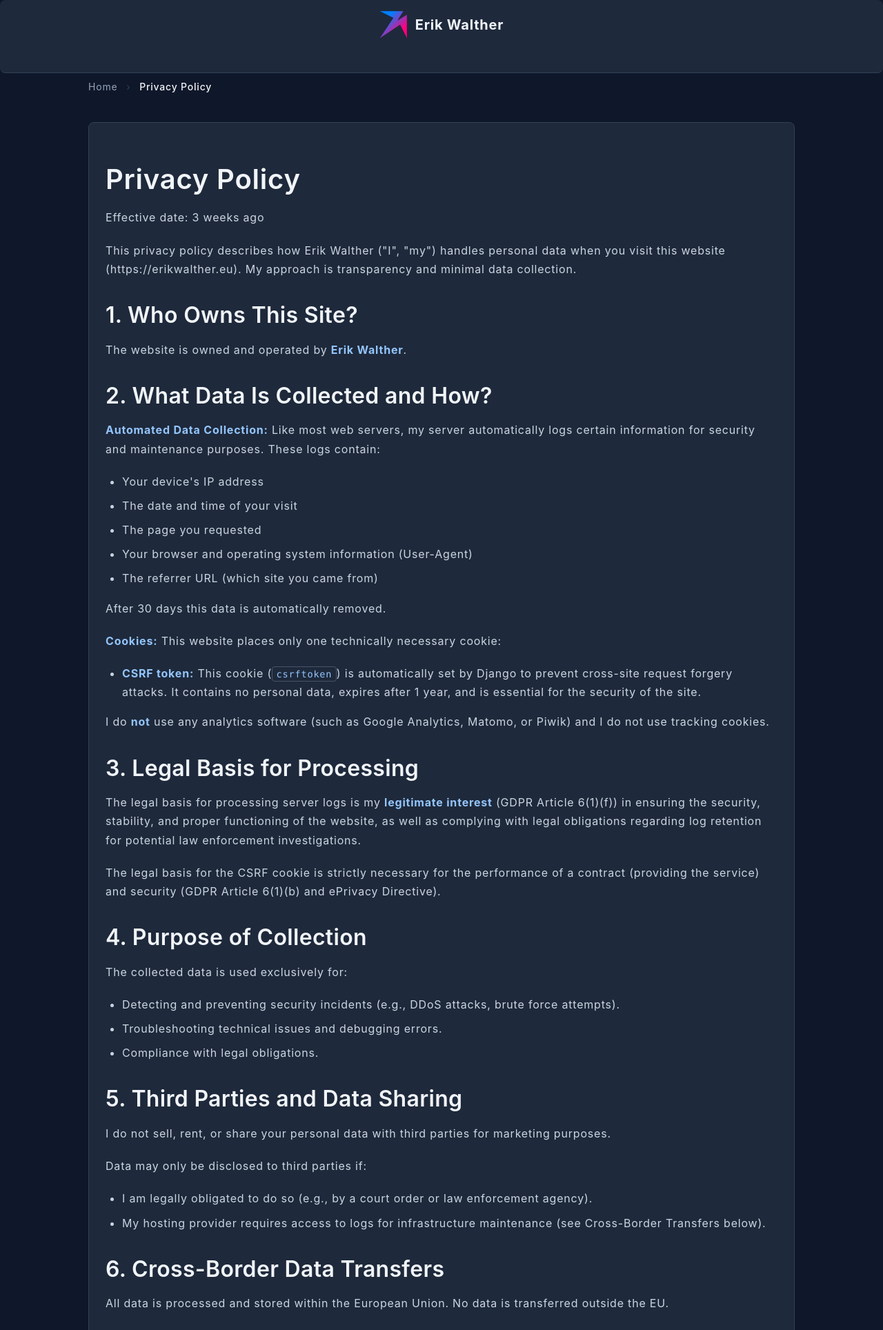
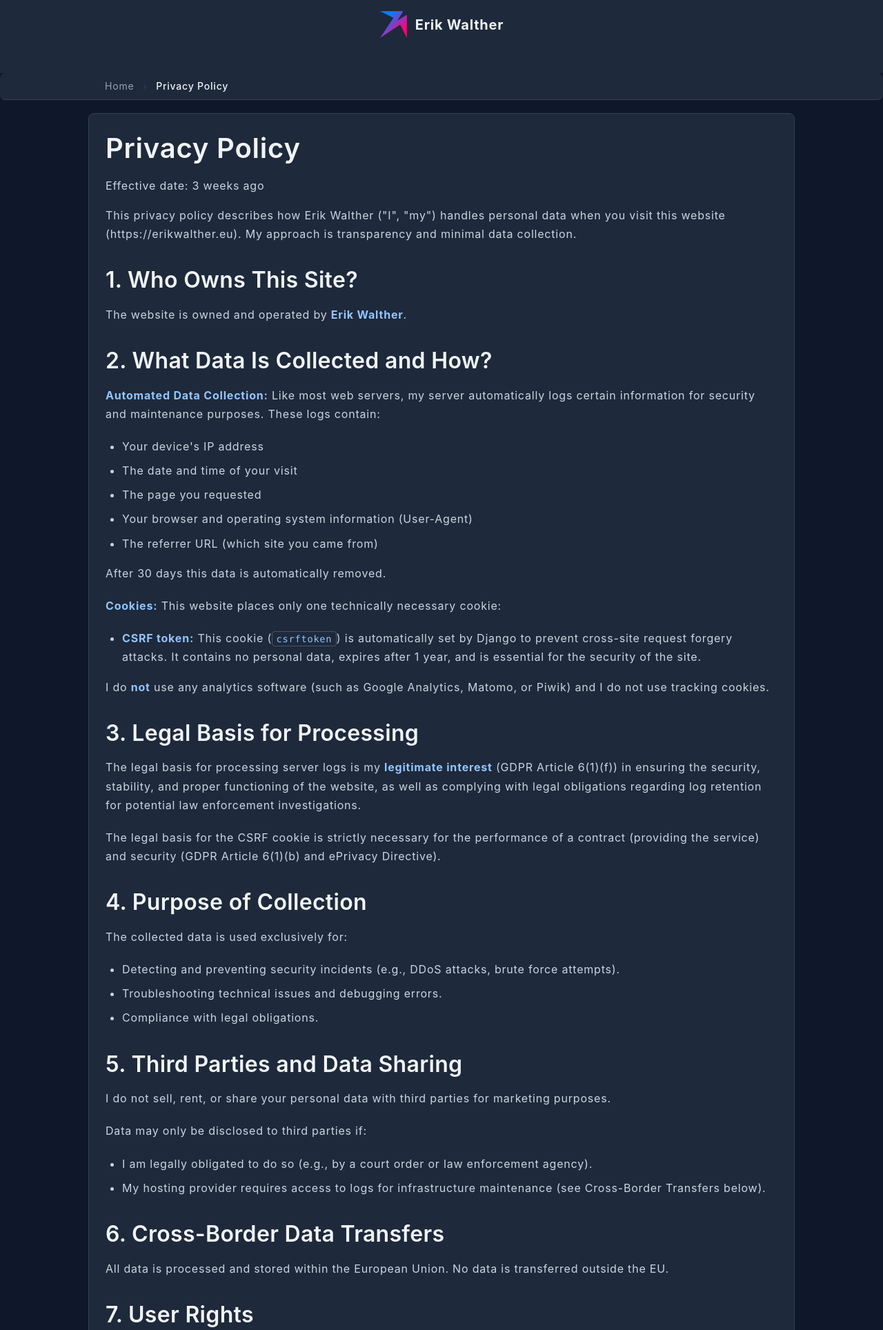
Before and after one commit to C0DESENTINEL/portfolio, a Django app: page /privacy-policy/ in a window 1280 px wide. Shown: the top 1928 px of the page at 69% size. Run offline with Django 5.2, Linux system fonts and the light colour scheme.

Commit message:
Update: css tweak and fixed error in structured data

```diff
--- a/static/css/main.css
+++ b/static/css/main.css
@@ -108,12 +108,10 @@ pre code {
 /* Header */
 header {
     background: var(--bg-secondary);
-    border-bottom: 1px solid var(--border);
-    border-radius: var(--radius);
     padding: 1rem 0;
     position: sticky;
     top: 0;
-    z-index: 100;
+    z-index: 99;
     min-height: var(--header-height);
     transition: min-height 0.3s ease;
 }
@@ -142,11 +140,25 @@ header {
 }
 .nav-links a.active { font-weight: 600; }
 
-/* Breadcrumb */
+.breadcrumb-wrapper {
+    position: sticky;
+    top: calc(var(--header-height) - 2.35rem);
+    z-index: 100;
+    background-color: var(--bg-secondary);
+    border-bottom: 1px solid var(--border);
+    border-radius: var(--radius);
+    width: 100%;
+    max-width: none;
+    padding: 0;
+}
+
 .breadcrumb {
-    position: sticky; top: calc(var(--header-height)); z-index: 90;
-    background-color: var(--bg-primary); padding: 0.5rem 0; margin-bottom: 2rem;
-    font-size: 0.875rem; color: var(--text-muted);
+    max-width: var(--container-wide-max);
+    margin: 0 auto;
+    padding: 0.5rem 1.5rem;
+    font-size: 0.875rem;
+    color: var(--text-muted);
+    background: transparent;
 }
 .breadcrumb a { color: var(--text-muted); text-decoration: none; }
 .breadcrumb a:hover { color: var(--accent); text-decoration: underline; }
@@ -159,7 +171,7 @@ header {
     border: 1px solid var(--border);
     border-radius: var(--radius);
     padding: 1.5rem;
-    margin: 1.2rem 0;
+    margin: 1.2rem auto;
     transition: transform 0.2s ease, box-shadow 0.2s ease;
 }
 .card:hover { transform: translateY(-2px); box-shadow: var(--shadow); }
@@ -183,7 +195,7 @@ strong { color: #93c5fd; }
 }
 
 /* Actions (Replaces article-actions) */
-.actions { display: flex; gap: 1rem; flex-wrap: wrap; margin: 2rem 0; }
+.actions { display: flex; gap: 1rem; flex-wrap: wrap; margin: 2rem auto; }
 
 /* Buttons */
 .btn {
@@ -326,7 +338,16 @@ footer {
     .nav { padding: 0 1rem; }
     .nav-brand { font-size: 1.1rem; }
     .nav-links { gap: 1rem; font-size: 0.85rem; }
-    .breadcrumb { top: calc(var(--header-height-mobile) + 0rem); padding: 0.25rem 0; font-size: 0.8rem; white-space: nowrap; overflow-x: auto; }
+    .breadcrumb-wrapper {
+        top: calc(var(--header-height-mobile));
+        border-radius: 0;
+    }
+    .breadcrumb {
+        padding: 0.25rem 1rem;
+        font-size: 0.8rem;
+        white-space: nowrap;
+        overflow-x: auto;
+    }
     .content table {
         display: block;
         overflow-x: auto;
--- a/templates/403.html
+++ b/templates/403.html
@@ -4,7 +4,7 @@
 {% block meta_description %}You do not have permission to access this page or the requested resource is forbidden.{% endblock %}
 
 {% block content %}
-<article class="card">
+<article class="card container-wide">
     <h1>403 — Forbidden</h1>
     <p>Sorry, you don't have permission to access this page.</p>
     <p>If you believe this is a mistake, please check your login status or contact me.</p>
--- a/templates/404.html
+++ b/templates/404.html
@@ -4,7 +4,7 @@
 {% block meta_description %}The page you are looking for does not exist or has been moved.{% endblock %}
 
 {% block content %}
-<article class="card">
+<article class="card container-wide">
     <h1>404 — Page Not Found</h1>
     <p>Sorry, the page you're trying to reach doesn't exist or has been moved.</p>
 
--- a/templates/500.html
+++ b/templates/500.html
@@ -4,7 +4,7 @@
 {% block meta_description %}An unexpected error occurred on our server.{% endblock %}
 
 {% block content %}
-<article class="card">
+<article class="card container-wide">
     <h1>500 — Server Error</h1>
     <p>Something went wrong on our end. We apologize for the inconvenience.</p>
     <p>If the problem persists, please reach out via one of my social channels.</p>
--- a/templates/base.html
+++ b/templates/base.html
@@ -1,4 +1,6 @@
 {% load static %}
+{% load tz %}
+{% load humanize %}
 <!DOCTYPE html>
 <html lang="en">
 <head>
@@ -8,7 +10,7 @@
 
     <!-- SEO -->
     <title>{% block title %}Erik Walther — Software Developer{% endblock %}</title>
-    <meta name="description" content="{% block meta_description %}Full-stack development, web security, Tor relay maintenance, and studies from Boot.dev and Hack The Box.{% endblock %}">
+    <meta name="description" content="{% block meta_description %}Full-stack development with focus on SEO, security and privacy.{% endblock %}">
     <meta name="keywords" content="{% block meta_keywords %}django, python, full-stack developer, web security, Tor relay, boot.dev, Hack The Box{% endblock %}">
     <meta name="author" content="Erik Walther">
     <meta name="robots" content="index, follow">
@@ -24,20 +26,26 @@
     <meta name="fediverse:creator" content="@breqoftoren@social.linux.pizza">
     <meta property="og:type" content="website">
     <meta property="og:title" content="{% block og_title %}Erik Walther: Building Private & Secure Solutions{% endblock %}">
-    <meta property="og:description" content="{% block og_description %}Full-stack development with focus on SEO, security and privacy, Tor relay maintenance and reports on studies from Boot.dev and Hack The Box.{% endblock %}">
+    <meta property="og:description" content="{% block og_description %}Full-stack development with focus on SEO, security and privacy.{% endblock %}">
     <meta property="og:image" content="{{ og_image_url|default:'https://erikwalther.eu/static/images/card-banner.svg' }}">
+    <meta property="og:image:width" content="1200">
+    <meta property="og:image:height" content="630">
+    <meta property="og:image:alt" content="Erik Walther — Developer & Infrastructure">
     <meta property="og:locale" content="en_US">
     <meta property="og:site_name" content="Erik Walther">
     <meta property="og:url" content="{{ request.build_absolute_uri }}">
     <meta name="twitter:card" content="summary_large_image">
     <meta name="twitter:title" content="{{ page_title|default:'Building Private & Secure Solutions' }}">
-    <meta name="twitter:description" content="{{ meta_description|default:'Full-stack development with focus on SEO, security and privacy, Tor relay maintenance and reports on studies from Boot.dev and Hack The Box.' }}">
+    <meta name="twitter:description" content="{{ meta_description|default:'Full-stack development with focus on SEO, security and privacy.' }}">
     <meta name="twitter:image" content="{{ og_image_url|default:'https://erikwalther.eu/static/images/card-banner.svg' }}">
+    <meta property="twitter:image:width" content="1200">
+    <meta property="twitter:image:height" content="630">
+    <meta property="twitter:image:alt" content="Erik Walther — Developer & Infrastructure">
 
-    <link rel="dns-prefetch" href="//social.linux.pizza">
-    <link rel="dns-prefetch" href="//github.com">
-    <link rel="dns-prefetch" href="//www.boot.dev">
-    <link rel="dns-prefetch" href="//profile.hackthebox.com">
+    <link rel="dns-prefetch preconnect" href="//social.linux.pizza">
+    <link rel="dns-prefetch preconnect" href="//github.com">
+    <link rel="dns-prefetch preconnect" href="//www.boot.dev">
+    <link rel="dns-prefetch preconnect" href="//profile.hackthebox.com">
 
     <!-- Stylesheets -->
     <link href="{% static 'css/main.css' %}" rel="stylesheet">
@@ -59,11 +67,6 @@
           "description": "Portfolio and blog of Erik Walther",
           "publisher": {
             "@id": "https://erikwalther.eu/#person"
-          },
-          "potentialAction": {
-            "@type": "SearchAction",
-            "target": "https://erikwalther.eu/search?q={search_term_string}",
-            "query-input": "required name=search_term_string"
           }
         },
         {
@@ -94,14 +97,14 @@
 
     <header>
         <div class="container header-center">
-            <a href="/" class="nav-brand" aria-label="Terug naar home">
+            <nav aria-label="Main navigation"><a href="/" class="nav-brand" aria-label="Back to home">
                 <img src="{% static 'images/logo.svg' %}" alt="Erik Walther Portfolio" width="40" height="40">
                 <span class="brand-text">Erik Walther</span>
-            </a>
+            </a></nav>
         </div>
     </header>
 
-    <main id="main-content" class="container-wide">
+    <main id="main-content">
         {% block content %}{% endblock %}
     </main>
 
@@ -110,7 +113,7 @@
             <div class="footer-content">
                  <div class="copyright">
                     <p>&copy; {% now "Y" %} Erik Walther. Built with Django.</p>
-                    <div class="contact-info" style="justify-content: flex-end;">
+                    <div class="contact-info">
                         <div class="contact-item">
                             <a href="https://creativecommons.org/licenses/by-sa/4.0/" target="_blank" rel="license noopener noreferrer" aria-label="Creative Commons BY-SA 4.0">
                                 <svg xmlns="http://www.w3.org/2000/svg" viewBox="0 0 24 24" width="16" height="16">
@@ -175,16 +178,6 @@
         </div>
     </footer>
 
-    <script type="application/ld+json">
-    {
-        "@context": "https://schema.org",
-        "@type": "Person",
-        "name": "Erik Walther",
-        "url": "https://erikwalther.eu",
-        "jobTitle": "Full-stack Developer"
-    }
-    </script>
-
     {% block structured_data %}{% endblock %}
 </body>
 </html>
--- a/templates/privacy_policy.html
+++ b/templates/privacy_policy.html
@@ -5,17 +5,18 @@
 {% block meta_description %}Privacy policy for Erik Walther's website. Transparent data processing, no tracking, and full GDPR compliance.{% endblock %}
 
 {% block content %}
-<article class="content">
+<div class="breadcrumb-wrapper">
     <nav class="breadcrumb" aria-label="Breadcrumb">
         <a href="/">Home</a>
         <span class="breadcrumb-separator" aria-hidden="true">›</span>
         <span aria-current="page">Privacy Policy</span>
     </nav>
-
+</div>
+<article class="markdown-content container-wide">
     <div class="card">
         <h1>Privacy Policy</h1>
         <p class="meta">Effective date: {{ last_updated|naturaltime }}</p>
-
+        <div class="content">
         <p>This privacy policy describes how Erik Walther ("I", "my") handles personal data when you visit this website (https://erikwalther.eu). My approach is transparency and minimal data collection.</p>
 
         <h2>1. Who Owns This Site?</h2>
@@ -82,6 +83,6 @@
             </li>
             <li>Mastodon: <a href="https://social.linux.pizza/@breqoftoren">@breqoftoren@social.linux.pizza</a></li>
         </ul>
-    </div>
+    </div></div>
 </article>
 {% endblock %}
```
Also changed, not shown: portfolio/models.py (+2 -8 lines), templates/portfolio/homepage.html (+10 -6 lines), templates/portfolio/project_detail.html (+6 -4 lines), templates/portfolio/project_page.html (+7 -5 lines).
